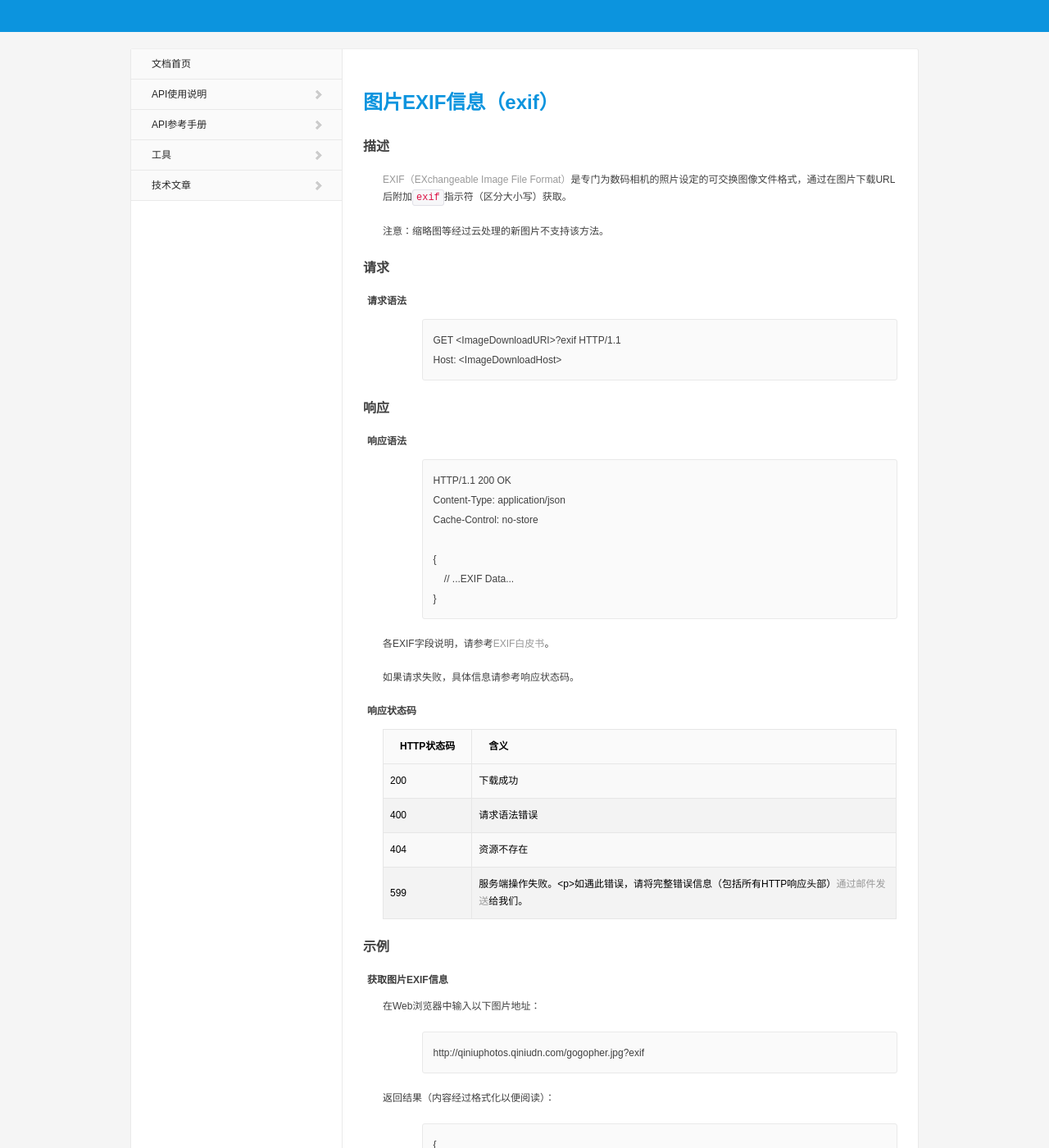
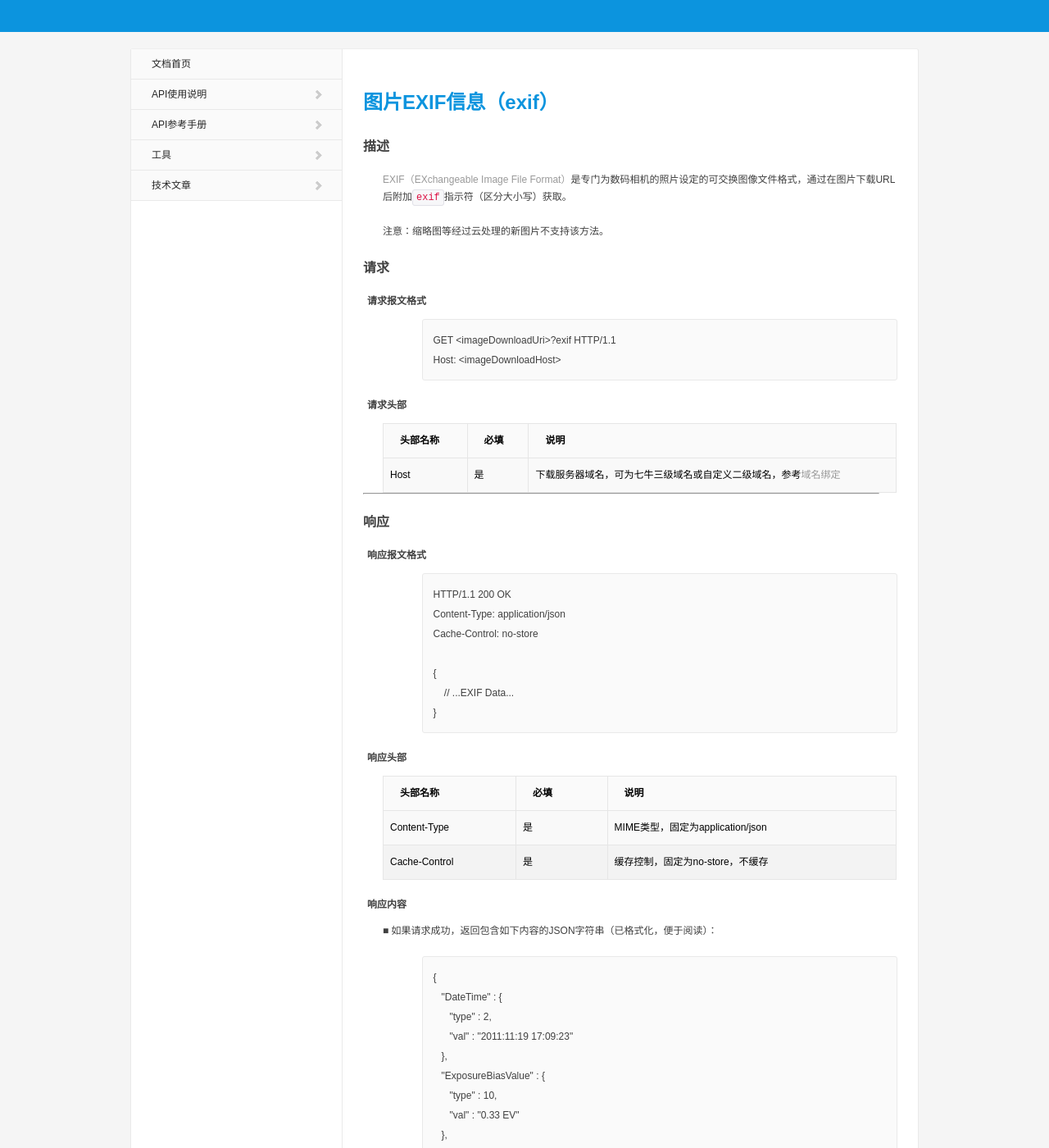
Before and after one commit to qiniu/docs.qiniu.com, a Jekyll site: the page built from docs/v6/api/reference/fop/image/exif.markdown, in a window 1280 px wide and 1400 px high. Shown: the whole window at 82% size. Built offline with Jekyll 4.4.1, drawn with Linux system fonts in a browser that asks for light colours; nearby versions of some CDN libraries; library files that are not in the unit come from our copies; some of the changed text lies outside the part shown.

Commit message:
Reformat exif.markdown.

````diff
--- a/docs/v6/api/reference/fop/image/exif.markdown
+++ b/docs/v6/api/reference/fop/image/exif.markdown
@@ -4,32 +4,41 @@
 order: 172
 ---
 
-<a name="exif"></a>
+<a name="exif-exif"></a>
 # 图片EXIF信息（exif）
 
-<a name="description"></a>
+<a name="exif-description"></a>
 ## 描述
 
 [EXIF（EXchangeable Image File Format）](http://zh.wikipedia.org/wiki/EXIF)是专门为数码相机的照片设定的可交换图像文件格式，通过在图片下载URL后附加`exif`指示符（区分大小写）获取。
 
 注意：缩略图等经过云处理的新图片不支持该方法。
 
-<a name="request"></a>
+<a name="exif-request"></a>
 ## 请求
 
-<a name="request-syntax"></a>
-### 请求语法
+<a name="exif-request-syntax"></a>
+### 请求报文格式
 
 ```
-GET <ImageDownloadURI>?exif HTTP/1.1
-Host: <ImageDownloadHost>
+GET <imageDownloadUri>?exif HTTP/1.1
+Host: <imageDownloadHost>
 ```
 
-<a name="response"></a>
+<a name="exif-request-header"></a>
+### 请求头部
+
+头部名称       | 必填 | 说明
+:------------- | :--- | :------------------------------------------
+Host           | 是   | 下载服务器域名，可为七牛三级域名或自定义二级域名，参考[域名绑定][cnameBindingHref]
+
+---
+
+<a name="exif-response"></a>
 ## 响应
 
-<a name="response-syntax"></a>
-### 响应语法
+<a name="exif-response-syntax"></a>
+### 响应报文格式
 
 ```
 HTTP/1.1 200 OK
@@ -41,33 +50,18 @@
 }
 ```
 
-各EXIF字段说明，请参考[EXIF白皮书](http://www.cipa.jp/std/documents/e/DC-008-2012_E.pdf)。
+<a name="exif-response-header"></a>
+### 响应头部
 
-如果请求失败，具体信息请参考响应状态码。
+头部名称       | 必填 | 说明
+:------------- | :--- | :------------------------------------------
+Content-Type   | 是   | MIME类型，固定为application/json
+Cache-Control  | 是   | 缓存控制，固定为no-store，不缓存
 
-<a name="response-code"></a>
-### 响应状态码
+<a name="exif-response-content"></a>
+### 响应内容
 
-HTTP状态码 | 含义
-:--------- | :--------------------------
-200        | 下载成功
-400	       | 请求语法错误
-404        | 资源不存在
-599	       | 服务端操作失败。<p>如遇此错误，请将完整错误信息（包括所有HTTP响应头部）[通过邮件发送][sendBugReportHref]给我们。
-
-<a name="sample"></a>
-## 示例
-
-<a name="sample-exif"></a>
-### 获取图片EXIF信息
-
-在Web浏览器中输入以下图片地址：
-
-```
-http://qiniuphotos.qiniudn.com/gogopher.jpg?exif
-```
-
-返回结果（内容经过格式化以便阅读）：
+■ 如果请求成功，返回包含如下内容的JSON字符串（已格式化，便于阅读）：
 
 ```
 {
@@ -79,25 +73,95 @@
       "type" : 10,
       "val" : "0.33 EV"
    },
-   "ExposureTime" : {
-      "type" : 5,
-      "val" : "1/50 sec."
-   },
-   "Model" : {
-      "type" : 2,
-      "val" : "Canon EOS 600D"
-   },
-   "ISOSpeedRatings" : {
-      "type" : 3,
-      "val" : "3200"
-   },
-   "ResolutionUnit" : {
-      "type" : 3,
-      "val" : " 英寸"
-   },
-
-   ...后续内容已省略...
+   ...
 }
 ```
 
+各EXIF字段说明，请参考[EXIF技术白皮书][exifWhitePaperHref]。
+
+■ 如果请求失败，返回包含如下内容的JSON字符串（已格式化，便于阅读）：
+
+```
+{
+	"code":     <httpCode  int>,
+    "error":   "<errMsg    string>",
+}
+```
+
+字段名称     | 必填 | 说明
+:----------- | :--- | :--------------------------------------------------------------------
+`<httpCode>` | 是   | HTTP状态码，请参考[响应状态](#exif-response-status)
+`<errMsg>`   | 是   | 与HTTP状态码对应的消息文本
+
+<a name="exif-response-code"></a>
+### 响应状态码
+
+HTTP状态码 | 含义
+:--------- | :--------------------------
+200        | 下载成功
+400	       | 请求报文格式错误
+404        | 资源不存在
+599	       | 服务端操作失败。<p>如遇此错误，请将完整错误信息（包括所有HTTP响应头部）[通过邮件发送][sendBugReportHref]给我们。
+
+---
+
+<a name="exif-samples"></a>
+## 示例
+
+1. 获取图片EXIF信息
+
+	在Web浏览器中输入以下图片地址：
+
+	```
+    http://qiniuphotos.qiniudn.com/gogopher.jpg?exif
+	```
+
+	返回结果（内容经过格式化以便阅读）
+
+	```
+    {
+       "DateTime" : {
+          "type" : 2,
+          "val" : "2011:11:19 17:09:23"
+       },
+       "ExposureBiasValue" : {
+          "type" : 10,
+          "val" : "0.33 EV"
+       },
+       "ExposureTime" : {
+          "type" : 5,
+          "val" : "1/50 sec."
+       },
+       "Model" : {
+          "type" : 2,
+          "val" : "Canon EOS 600D"
+       },
+       "ISOSpeedRatings" : {
+          "type" : 3,
+          "val" : "3200"
+       },
+       "ResolutionUnit" : {
+          "type" : 3,
+          "val" : " 英寸"
+       },
+
+       ...后续内容已省略...
+    }
+	```
+
+---
+
+<a name="exif-internal-resources"></a>
+## 内部参考资源
+
+- [域名绑定][cnameBindingHref]
+
+<a name="exif-external-resources"></a>
+## 外部参考资源
+
+- [EXIF技术白皮书][exifWhitePaperHref]
+
 [sendBugReportHref]:            mailto:support@qiniu.com?subject=599错误日志     "发送错误报告"
+[cnameBindingHref]:             ../../../overview/service/cname-binding.html     "域名绑定"
+
+[exifWhitePaperHref]            http://www.cipa.jp/std/documents/e/DC-008-2012_E.pdf  "EXIF技术白皮书"
````
